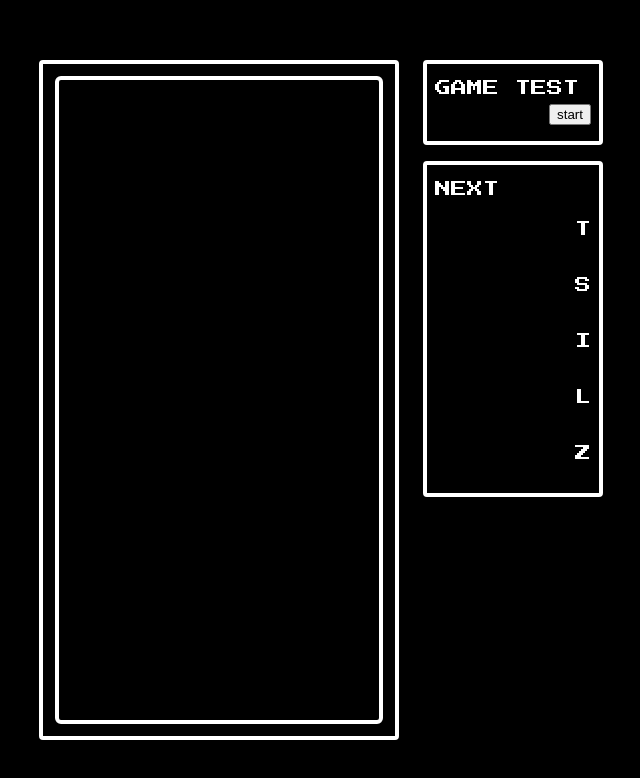
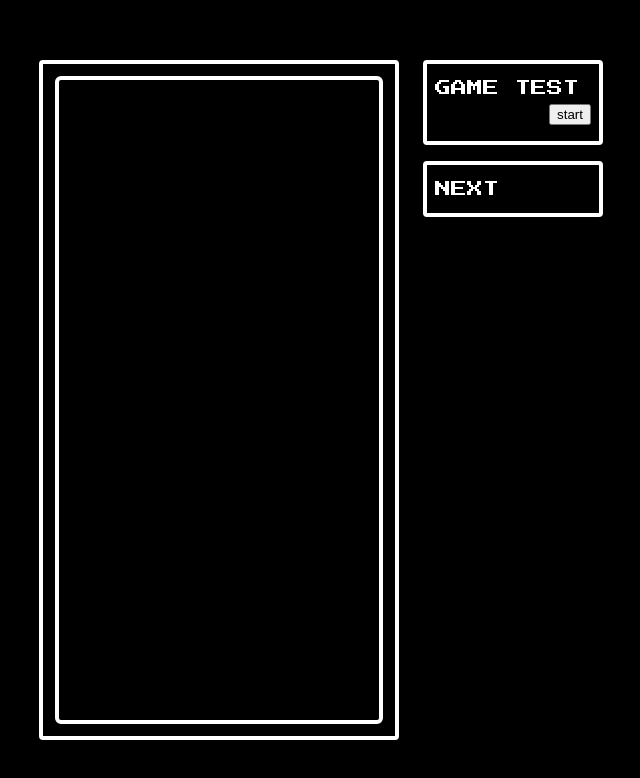
Before and after one commit to bluewood-truth/react-tetris, a React app: page / in a window 1280 px wide. Shown: the top 778 px of the page, without its empty margins (319-959 px from the left). Built offline with nearby package versions, Linux system fonts and the light colour scheme.

Commit message:
refactoring

```diff
--- a/src/components/tetris/index.js
+++ b/src/components/tetris/index.js
@@ -9,21 +9,17 @@ import {renderBlock} from 'src/core/render';
 import {useBlock} from 'src/hooks/useBlock';
 import {usePlayfield} from 'src/hooks/usePlayfield';
 import {useNextBlocks} from 'src/hooks/useNextBlocks';
-import {useTimer} from 'src/hooks/useTimer';
+import {useFrame} from 'src/hooks/useFrame';
 import {Layout} from '../layout';
 import {PanelGroup, Panel} from '../panel';
 import {Playfield} from '../playfield';
 
 export const Tetris = () => {
-  const {nextBlocks, block, field, isPlaying, handleKeyDown, startGame} =
-    useGame();
+  const {nextBlocks, block, field, handleKeyDown, startGame} = useGame();
 
   return (
     <Layout>
-      <Playfield
-        field={isPlaying ? renderBlock(field, block) : field}
-        onKeyDown={handleKeyDown}
-      />
+      <Playfield field={renderBlock(field, block)} onKeyDown={handleKeyDown} />
       <PanelGroup>
         <Panel label='GAME TEST'>
           <button onClick={startGame}>start</button>
@@ -42,17 +38,18 @@ const DROP_DELAY = 48;
 const LOCK_DELAY = 60;
 
 const useGame = () => {
+  const [isPlaying, setPlaying] = useState(false);
   const {field, lock, resetField} = usePlayfield();
   const {block, setBlock, setNewBlock} = useBlock(field);
-  const [isPlaying, setPlaying] = useState(false);
-  const {nextBlocks, popNextBlock} = useNextBlocks();
-  const [resetDropTimer] = useTimer({
+  const {nextBlocks, resetNextBlocks, popNextBlock} = useNextBlocks();
+
+  const {resetFrame: resetDropTimer} = useFrame({
     isEnabled: isPlaying,
-    tick: (timer) => {
-      if (timer >= DROP_DELAY) {
+    tick: (currentFrame) => {
+      if (currentFrame >= DROP_DELAY) {
         drop();
       }
-      if (timer >= LOCK_DELAY) {
+      if (currentFrame >= LOCK_DELAY) {
         lock(block, (clearLineCount) => {
           console.log('clear', clearLineCount, 'lines');
           resetDropTimer();
@@ -64,8 +61,13 @@ const useGame = () => {
 
   const startGame = () => {
     resetField();
+    resetNextBlocks();
     setNewBlock(popNextBlock());
     setPlaying(true);
+  };
+
+  const pauseGame = () => {
+    setPlaying((prev) => !prev);
   };
 
   const drop = () => {
@@ -120,6 +122,25 @@ const useGame = () => {
     });
   };
 
+  const {handleKeyDown} = useKeyboard({
+    move,
+    drop,
+    rotate,
+    hardDrop,
+    pauseGame,
+  });
+
+  return {
+    handleKeyDown,
+    startGame,
+    pauseGame,
+    nextBlocks,
+    block,
+    field,
+  };
+};
+
+const useKeyboard = ({move, drop, rotate, hardDrop, pauseGame}) => {
   const handleKeyDown = (e) => {
     switch (e.key) {
       case 'ArrowLeft':
@@ -138,10 +159,32 @@ const useGame = () => {
         hardDrop();
         break;
       case 'Escape':
-        setPlaying((prev) => !prev);
+        pauseGame();
         break;
     }
   };
 
-  return {handleKeyDown, isPlaying, startGame, nextBlocks, block, field};
+  return {handleKeyDown};
 };
+
+// const useTime = () => {
+//   const [time, setTime] = useState(0);
+
+//   useEffect(() => {
+//     const timer = setInterval(() => {
+//       setTime((prev) => prev + 10);
+//     }, 10);
+
+//     return () => clearInterval(timer);
+//   });
+
+//   const reset = () => {
+//     setTime(0);
+//   };
+
+//   const timeText = `
+//     ${Math.round(time / 1000)}.${time / 100 % 10}${time / 10 % 10}
+//   `;
+
+//   return {time, timeText, reset};
+// };
--- a/src/core/render.js
+++ b/src/core/render.js
@@ -20,9 +20,8 @@ export const createCell = (color, isEmpty = true, isLock = false) => {
 export const renderBlock = (field, block, isLock = false) => {
   if (!block) return field;
 
-  console.log(isLock);
   field = deepCopy(field);
-  block.cells.forEach((cellRow, row) => {
+  block && block.cells.forEach((cellRow, row) => {
     cellRow.map((cell, col) => {
       if (cell === 0) return;
 
--- /dev/null
+++ b/src/hooks/useFrame.js
@@ -0,0 +1,32 @@
+import {useCallback, useEffect, useRef} from 'react';
+
+export const MS_PER_FRAME = 1000 / 60;
+
+export const useFrame = ({tick, isEnabled, initialValue = 0}) => {
+  const frame = useRef(initialValue);
+
+  const setFrame = useCallback(
+    (dispatch) => {
+      frame.current = dispatch(frame.current);
+      if (tick) tick(frame.current);
+    },
+    [tick]
+  );
+
+  const resetFrame = useCallback(() => {
+    setFrame(() => initialValue);
+  }, [initialValue, setFrame]);
+
+  useEffect(() => {
+    if (!isEnabled) return;
+
+    const id = setInterval(() => {
+      console.log(frame.current);
+      setFrame((prev) => prev + 1);
+    }, MS_PER_FRAME);
+
+    return () => clearInterval(id);
+  }, [isEnabled, setFrame]);
+
+  return {resetFrame, setFrame, frame: frame.current};
+};
--- a/src/hooks/useNextBlocks.js
+++ b/src/hooks/useNextBlocks.js
@@ -2,11 +2,15 @@ import {useCallback, useRef} from 'react';
 import {getSevenBag} from 'src/core/tetrominos';
 
 export const useNextBlocks = () => {
-  const nextBlocks = useRef(getSevenBag());
+  const nextBlocks = useRef([]);
 
   const supplySevenBag = () => {
     nextBlocks.current = [...nextBlocks.current, ...getSevenBag()];
   }
+
+  const resetNextBlocks = useCallback(() => {
+    nextBlocks.current = [...getSevenBag()];
+  }, []);
 
   const popNextBlock = useCallback(() => {
     const tetromino = nextBlocks.current.shift();
@@ -16,5 +20,5 @@ export const useNextBlocks = () => {
     return tetromino;
   }, []);
 
-  return {nextBlocks, popNextBlock};
+  return {nextBlocks, resetNextBlocks, popNextBlock};
 };
--- a/src/hooks/useTimer.js
+++ /dev/null
@@ -1,32 +0,0 @@
-import {useCallback, useEffect, useRef} from 'react';
-
-const SEC_PER_FRAME = 1000 / 60;
-
-export const useTimer = ({tick, isEnabled, initialValue = 0}) => {
-  const timer = useRef(initialValue);
-
-  const setTimer = useCallback(
-    (dispatch) => {
-      timer.current = dispatch(timer.current);
-      if (tick) tick(timer.current);
-    },
-    [tick]
-  );
-
-  const resetTimer = useCallback(() => {
-    setTimer(() => initialValue);
-  }, [initialValue, setTimer]);
-
-  useEffect(() => {
-    if (!isEnabled) return;
-
-    const id = setInterval(() => {
-      console.log(timer.current);
-      setTimer((prev) => prev + 1);
-    }, SEC_PER_FRAME);
-
-    return () => clearInterval(id);
-  }, [isEnabled, setTimer]);
-
-  return [resetTimer, setTimer];
-};
```
